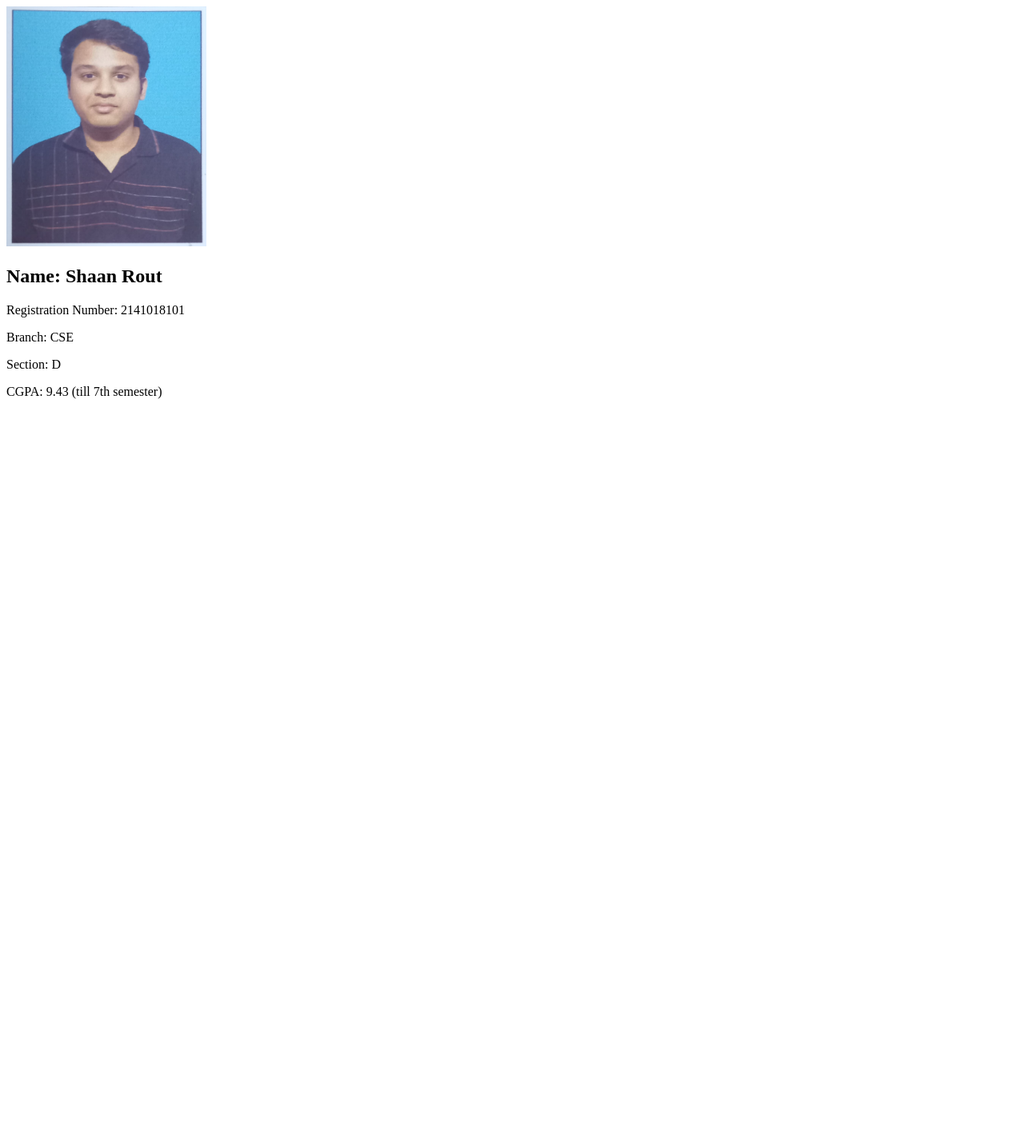
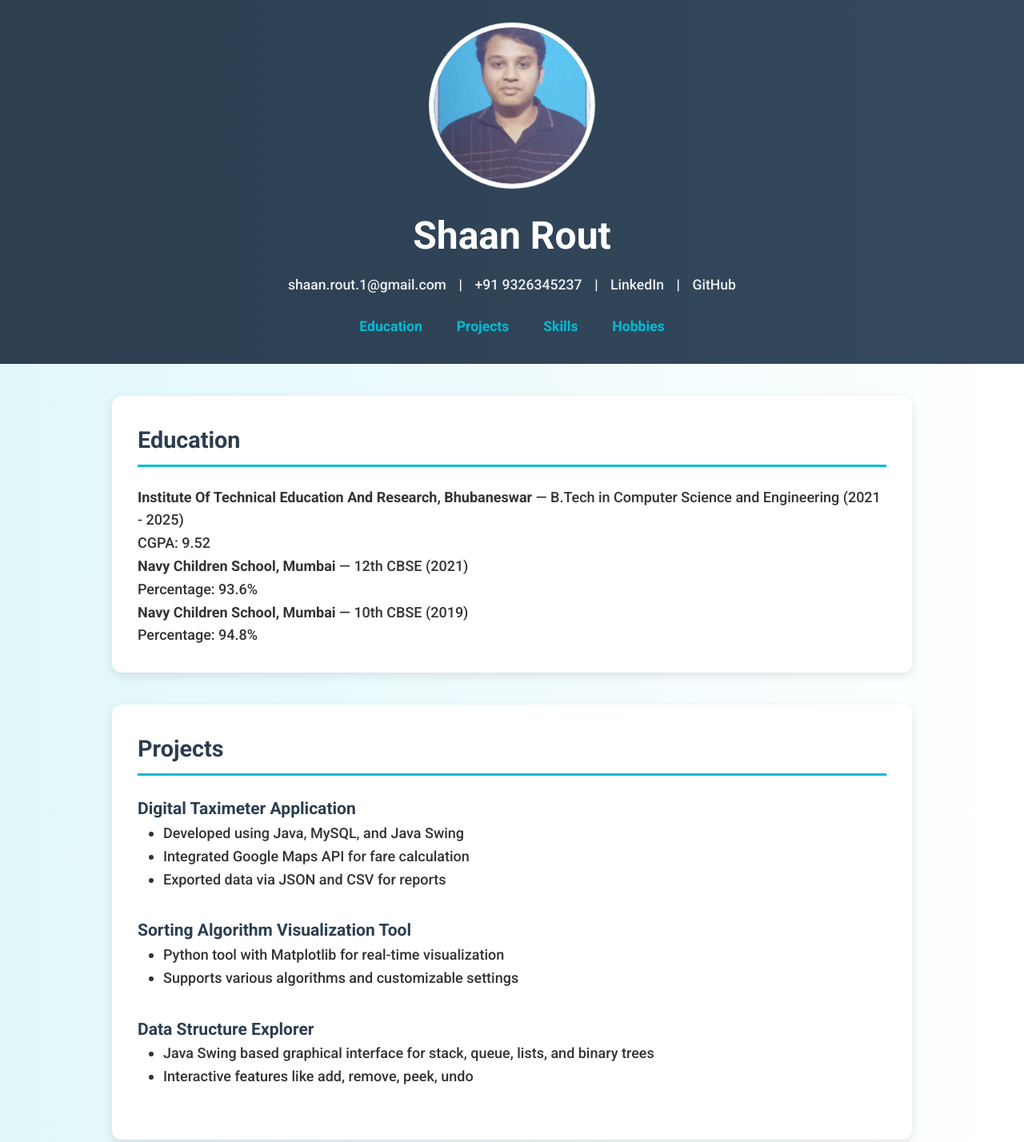
Before and after one commit to shaanrout123/Wipro, a plain HTML site: page index.html in a window 1280 px wide. Shown: the top 1428 px of the page at 80% size. Before the commit the page ends 800 px from the top, so only its background shows below. Drawn offline with Linux system fonts and the light colour scheme.

Commit message:
Update index.html

```diff
--- a/index.html
+++ b/index.html
@@ -1,20 +1,211 @@
 <!DOCTYPE html>
 <html lang="en">
+
 <head>
-    <meta charset="UTF-8">
-    <meta name="viewport" content="width=device-width, initial-scale=1.0">
-    <title>PORTFOLIO</title>
+  <meta charset="UTF-8" />
+  <meta name="viewport" content="width=device-width, initial-scale=1.0" />
+  <title>Shaan Rout</title>
+  <link href="https://fonts.googleapis.com/css2?family=Roboto:wght@300;500;700&display=swap" rel="stylesheet">
+  <style>
+    * {
+      margin: 0;
+      padding: 0;
+      box-sizing: border-box;
+      font-family: 'Roboto', sans-serif;
+    }
+
+    body {
+      background: linear-gradient(to right, #e0f7fa, #fff);
+      color: #333;
+      line-height: 1.6;
+      font-size: 18px;
+    }
+
+    header {
+      background: linear-gradient(to right, #2c3e50, #34495e);
+      color: white;
+      padding: 2rem;
+      text-align: center;
+      position: relative;
+    }
+
+    header img {
+      width: 200px;
+      height: 200px;
+      border-radius: 50%;
+      object-fit: cover;
+      margin-bottom: 1rem;
+      border: 6px solid white;
+      animation: pulse 3s infinite ease-in-out;
+    }
+
+    @keyframes pulse {
+      0% {
+        transform: scale(1);
+      }
+
+      50% {
+        transform: scale(1.05);
+      }
+
+      100% {
+        transform: scale(1);
+      }
+    }
+
+    header h1 {
+      font-size: 3rem;
+    }
+
+    header .info {
+      margin-top: 0.5rem;
+      font-size: 1.1rem;
+    }
+
+    header .info a {
+      color: #ecf0f1;
+      text-decoration: none;
+      margin: 0 0.7rem;
+    }
+
+    nav {
+      text-align: center;
+      margin-top: 1.5rem;
+    }
+
+    nav a {
+      color: #00bcd4;
+      margin: 0 1.2rem;
+      text-decoration: none;
+      font-weight: bold;
+      font-size: 1.1rem;
+      transition: color 0.3s;
+    }
+
+    nav a:hover {
+      color: #ffeb3b;
+    }
+
+    section {
+      max-width: 1000px;
+      margin: 2.5rem auto;
+      padding: 2rem;
+      background-color: white;
+      border-radius: 12px;
+      box-shadow: 0 4px 12px rgba(0, 0, 0, 0.1);
+    }
+
+    h2 {
+      color: #2c3e50;
+      border-bottom: 3px solid #00bcd4;
+      padding-bottom: 0.5rem;
+      margin-bottom: 1.5rem;
+      font-size: 1.8rem;
+    }
+
+    ul {
+      list-style-type: disc;
+      margin-left: 2rem;
+    }
+
+    .project {
+      margin-bottom: 2rem;
+    }
+
+    .project h3 a {
+      color: #2c3e50;
+      text-decoration: none;
+    }
+
+    .project h3 a:hover {
+      text-decoration: underline;
+      color: #00acc1;
+    }
+
+    footer {
+      text-align: center;
+      padding: 2rem;
+      background: linear-gradient(to right, #2c3e50, #34495e);
+      color: white;
+      font-size: 1rem;
+    }
+  </style>
 </head>
+
 <body>
-    <div class="outside">
-        <img src="SHAAN_ROUT.png" alt="" height="300px" width="250px">
-        <div class="inside">
-            <h2>Name: Shaan Rout</h2>
-            <p>Registration Number: 2141018101</p>
-            <p>Branch: CSE</p>
-            <p>Section: D</p>
-            <p>CGPA: 9.43 (till 7th semester)</p>
-        </div>
+  <header>
+    <img src="SHAAN_ROUT.png" alt="Shaan Rout Photo">
+    <h1>Shaan Rout</h1>
+    <div class="info">
+      <a href="mailto:shaan.rout.1@gmail.com">shaan.rout.1@gmail.com</a> |
+      <a href="tel:+919326345237">+91 9326345237</a> |
+      <a href="https://www.linkedin.com/in/shaan-rout-7317792a7/" target="_blank">LinkedIn</a> |
+      <a href="https://github.com/shaanrout123" target="_blank">GitHub</a>
     </div>
+    <nav>
+      <a href="#education">Education</a>
+      <a href="#projects">Projects</a>
+      <a href="#skills">Skills</a>
+      <a href="#hobbies">Hobbies</a>
+    </nav>
+  </header>
+
+  <section id="education">
+    <h2>Education</h2>
+    <p><strong>Institute Of Technical Education And Research, Bhubaneswar</strong> — B.Tech in Computer Science and Engineering (2021 - 2025)<br>CGPA: 9.52</p>
+    <p><strong>Navy Children School, Mumbai</strong> — 12th CBSE (2021)<br>Percentage: 93.6%</p>
+    <p><strong>Navy Children School, Mumbai</strong> — 10th CBSE (2019)<br>Percentage: 94.8%</p>
+  </section>
+
+  <section id="projects">
+    <h2>Projects</h2>
+    <div class="project">
+      <h3><a href="https://github.com/shaanrout123/Digital-Taximeter-Application" target="_blank">Digital Taximeter Application</a></h3>
+      <ul>
+        <li>Developed using Java, MySQL, and Java Swing</li>
+        <li>Integrated Google Maps API for fare calculation</li>
+        <li>Exported data via JSON and CSV for reports</li>
+      </ul>
+    </div>
+    <div class="project">
+      <h3><a href="https://github.com/shaanrout123/Sorting-Algorithm-Visualization-Tool" target="_blank">Sorting Algorithm Visualization Tool</a></h3>
+      <ul>
+        <li>Python tool with Matplotlib for real-time visualization</li>
+        <li>Supports various algorithms and customizable settings</li>
+      </ul>
+    </div>
+    <div class="project">
+      <h3><a href="https://github.com/shaanrout123/Data-Structure-Explorer" target="_blank">Data Structure Explorer</a></h3>
+      <ul>
+        <li>Java Swing based graphical interface for stack, queue, lists, and binary trees</li>
+        <li>Interactive features like add, remove, peek, undo</li>
+      </ul>
+    </div>
+  </section>
+
+  <section id="skills">
+    <h2>Technical Skills</h2>
+    <ul>
+      <li><strong>Languages:</strong> Java, Python, C++, C, SQL</li>
+      <li><strong>Frameworks & Tools:</strong> Matplotlib, VS Code, Eclipse, MySQL Workbench</li>
+      <li><strong>Databases:</strong> MySQL, OracleDB 21c</li>
+      <li><strong>OS:</strong> Windows, Linux</li>
+      <li><strong>Core Concepts:</strong> OOPs, DSA, CN, OS, DBMS</li>
+    </ul>
+  </section>
+
+  <section id="hobbies">
+    <h2>Hobbies</h2>
+    <p>Music Production and Sound Engineering</p>
+    <ul>
+      <li>Produced and mixed several music projects</li>
+      <li>One featured in a Pepsi-sponsored rap song</li>
+    </ul>
+  </section>
+
+  <footer>
+  <p><strong>Note:</strong> Made with HTML, CSS & love to highlight my work and journey.</p>
+</footer>
 </body>
+
 </html>
```
